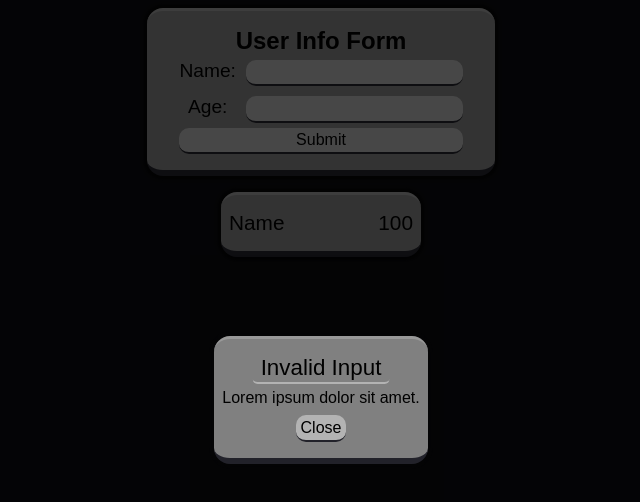
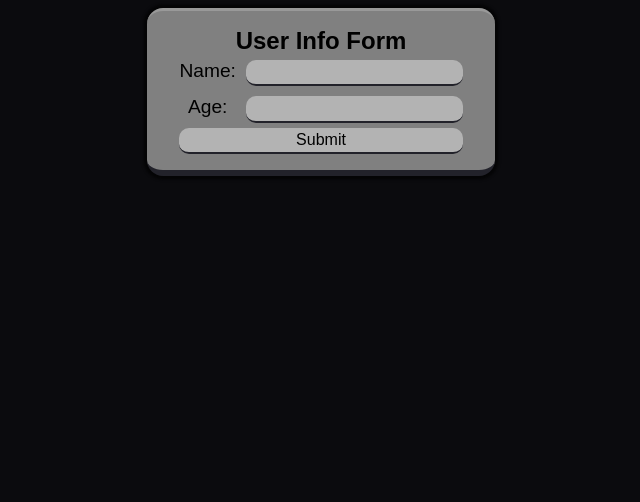
Before and after one commit to Skirbs/User-Form-React-Practice, a React (Vite) app: page / in a window 1280 px wide. Shown: the top 502 px of the page, without its empty margins (319-959 px from the left). Built offline with nearby package versions, Linux system fonts and the light colour scheme; a web font is replaced by a local one.

Commit message:
Added Add List Item Functionality

```diff
--- a/src/App.jsx
+++ b/src/App.jsx
@@ -1,12 +1,23 @@
-import UserForm from "./components/userForm/UserForm";
+import UserForm from "./components/UserForm/UserForm";
 import UserList from "./components/UserLIst/UserList";
 import ErrorPopup from "./components/ErrorPopup/ErrorPopup";
+import {useState} from "react";
 
 function App() {
+  const [userData, setUserData] = useState([]);
+  const formSubmitHandler = (data) => {
+    setUserData((prev) => {
+      return [...prev, data];
+    });
+  };
   return (
     <>
-      <UserForm />
-      <UserList />
+      <UserForm
+        onSubmitHandler={(data) => {
+          formSubmitHandler(data);
+        }}
+      />
+      <UserList userData={userData} />
       <ErrorPopup />
     </>
   );
--- a/src/components/ErrorPopup/ErrorPopup.jsx
+++ b/src/components/ErrorPopup/ErrorPopup.jsx
@@ -3,7 +3,7 @@ import style from "./ErrorPopup.module.css";
 
 const ErrorPopup = () => {
   return (
-    <div className={`${style["background"]} flex justify-center align-items-center`}>
+    <div className={`${style["background"]} hidden flex justify-center align-items-center`}>
       <Card className={`${style["main"]} flex-column align-items-center`}>
         <p>Invalid Input</p>
         <p>Lorem ipsum dolor sit amet. </p>
--- a/src/components/UserForm/UserForm.jsx
+++ b/src/components/UserForm/UserForm.jsx
@@ -1,10 +1,24 @@
 import style from "./UserForm.module.css";
 import Card from "../cards/card";
 
-const UserForm = () => {
+const UserForm = (props) => {
+  const submitHandler = (e) => {
+    e.preventDefault();
+
+    const nameValue = document.querySelector("#name").value;
+    const ageValue = document.querySelector("#age").value.toString();
+
+    const formValues = {name: nameValue, age: ageValue, key: Math.random()};
+
+    props.onSubmitHandler(formValues);
+  };
+
   return (
     <>
-      <form>
+      <form
+        onSubmit={(e) => {
+          submitHandler(e);
+        }}>
         <Card className={`${style["form-card"]} flex-column`}>
           <p>User Info Form</p>
 
--- a/src/components/UserLIst/UserItem.jsx
+++ b/src/components/UserLIst/UserItem.jsx
@@ -1,12 +1,12 @@
 import Card from "../cards/card";
 import style from "./UserList.module.css";
 
-const UserList = () => {
+const UserList = (props) => {
   return (
     <li>
       <Card className={`flex justify-between`}>
-        <p>Name</p>
-        <p>100</p>
+        <p>{props.userData.name}</p>
+        <p>Age: {props.userData.age}</p>
       </Card>
     </li>
   );
--- a/src/components/UserLIst/UserList.jsx
+++ b/src/components/UserLIst/UserList.jsx
@@ -1,10 +1,12 @@
 import style from "./UserList.module.css";
 import UserItem from "./UserItem";
 
-const UserList = () => {
+const UserList = (props) => {
   return (
-    <ul className={`${style["user-list"]} flex-column`}>
-      <UserItem />
+    <ul className={`${style["user-list"]} flex-column align-items-center`}>
+      {props.userData.map((data) => {
+        return <UserItem key={data.key} userData={data} />;
+      })}
     </ul>
   );
 };
--- a/src/components/UserLIst/UserList.module.css
+++ b/src/components/UserLIst/UserList.module.css
@@ -1,6 +1,7 @@
 .user-list {
   padding: 0;
   margin-top: 16px;
+  gap: 10px;
 }
 
 .user-list li {
--- a/src/index.css
+++ b/src/index.css
@@ -74,3 +74,7 @@ input[type="number"] {
 
   box-shadow: 0px 0px calc(var(--shadow-spread) - 1px) var(--shadow-spread) var(--shadow-color);
 }
+
+.hidden {
+  display: none;
+}
```
